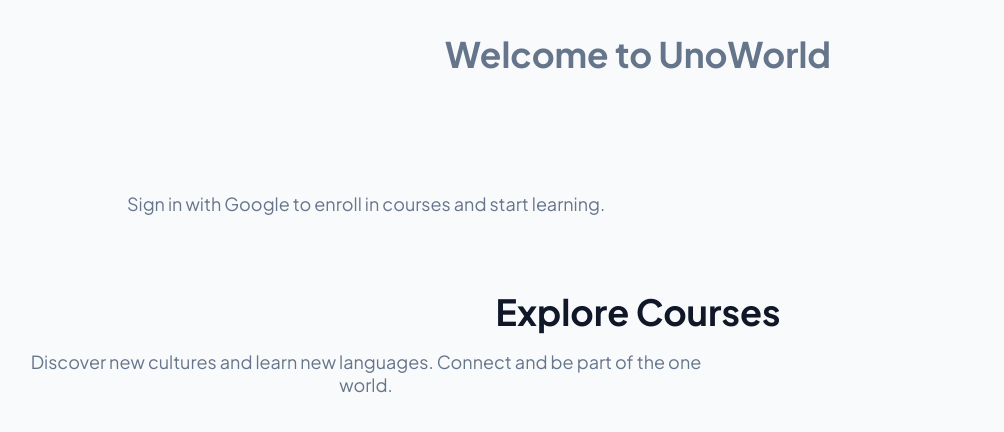
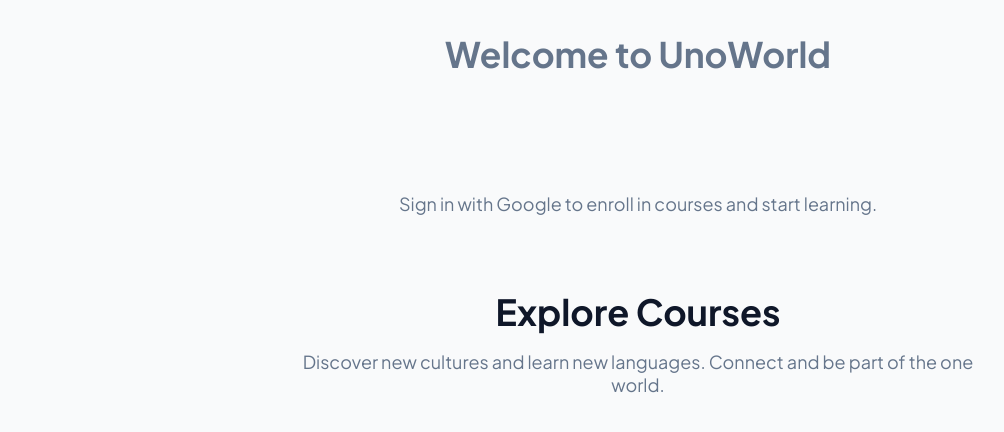
Before and after one commit to heres-riya/unoworld, a Flask app: page /dashboard in a window 1280 px wide. Shown: the part 65-497 px from the top of the page, without its empty margins (2-1006 px from the left). Run offline with Flask 3, Linux system fonts and the light colour scheme; data that the repository does not hold is empty; some libraries are stand-ins or nearby versions.

Commit message:
align texts

```diff
--- a/templates/portal.html
+++ b/templates/portal.html
@@ -46,7 +46,7 @@
         These are the courses you are enrolled in.
       </p>
     {% else %}
-      <p style="color: hsl(var(--muted-foreground)); font-size: 1.125rem; max-width: 42rem; margin-bottom: 2rem;">
+      <p style="color: hsl(var(--muted-foreground)); font-size: 1.125rem; max-width: 42rem; margin: 0 auto 2rem auto;">
         Sign in with Google to enroll in courses and start learning.
       </p>
     {% endif %}
@@ -103,7 +103,7 @@
 
   <br><br>
     <h1 style="font-size: 2.25rem; font-weight: 700; margin-bottom: 1rem;">Explore Courses</h1>
-    <p style="color: hsl(var(--muted-foreground)); font-size: 1.125rem; max-width: 42rem; margin-bottom: 2rem;">
+    <p style="color: hsl(var(--muted-foreground)); font-size: 1.125rem; max-width: 42rem; margin: 0 auto 2rem auto;">
       Discover new cultures and learn new languages. Connect and be part of the one world.
     </p>
 
```
